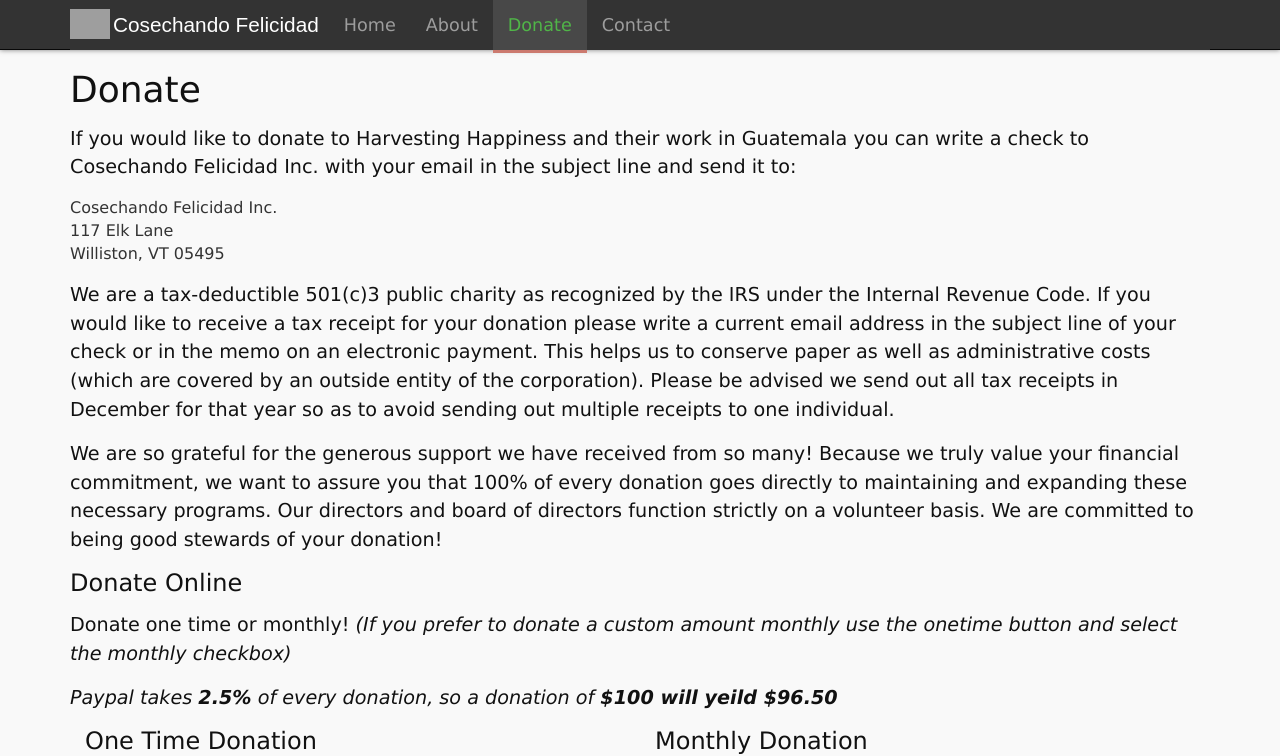
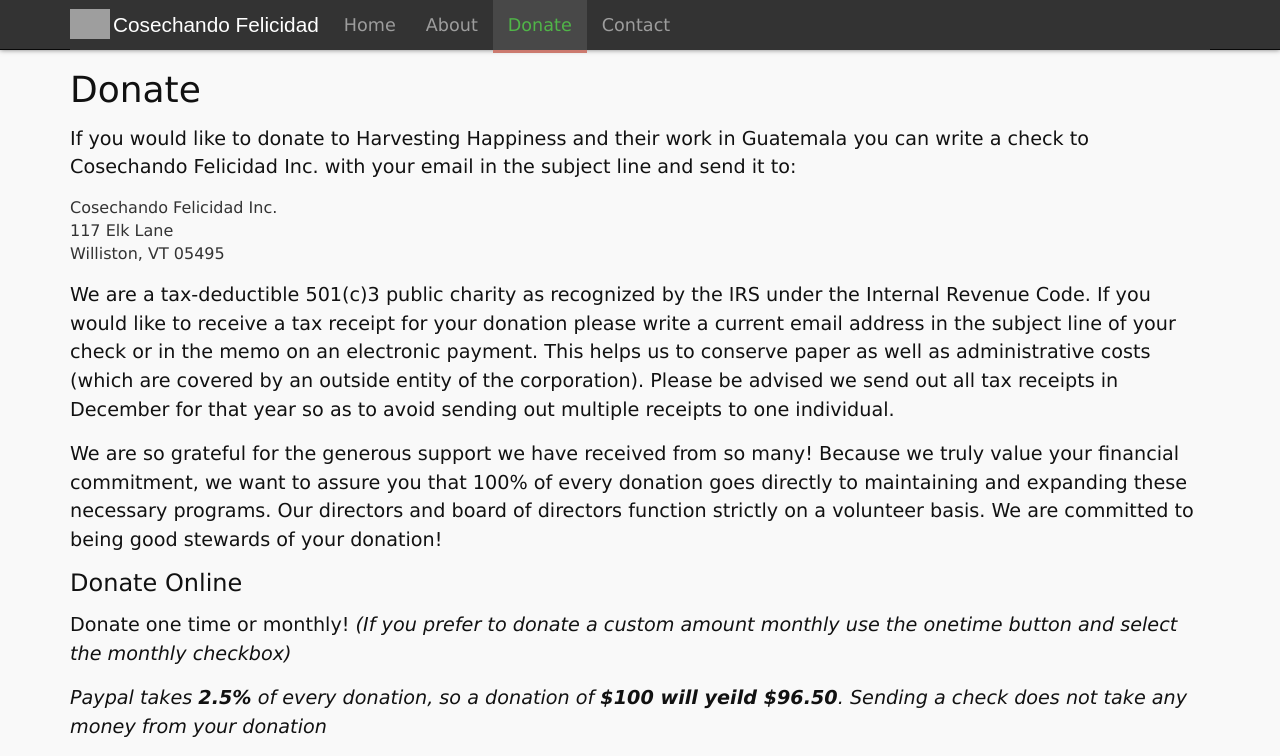
Before and after one commit to harvestinghappiness/harvestinghappiness.github.io, a Jekyll site: the page built from donate.md, in a window 1280 px wide and 1321 px high. Shown: the top 756 px of the window. Built offline with Jekyll 4.4.1, drawn with Linux system fonts in a browser that asks for light colours.

Commit message:
Update donate.md

```diff
--- a/donate.md
+++ b/donate.md
@@ -20,7 +20,7 @@
 
 Donate one time or monthly! *(If you prefer to donate a custom amount monthly use the onetime button and select the monthly checkbox)*
 
-*Paypal takes __2.5%__ of every donation, so a donation of __$100 will yeild $96.50__*
+*Paypal takes __2.5%__ of every donation, so a donation of __$100 will yeild $96.50__. Sending a check does not take any money from your donation*
 
 <div class="col-sm-6">
 	<h3>One Time Donation</h3>
```
